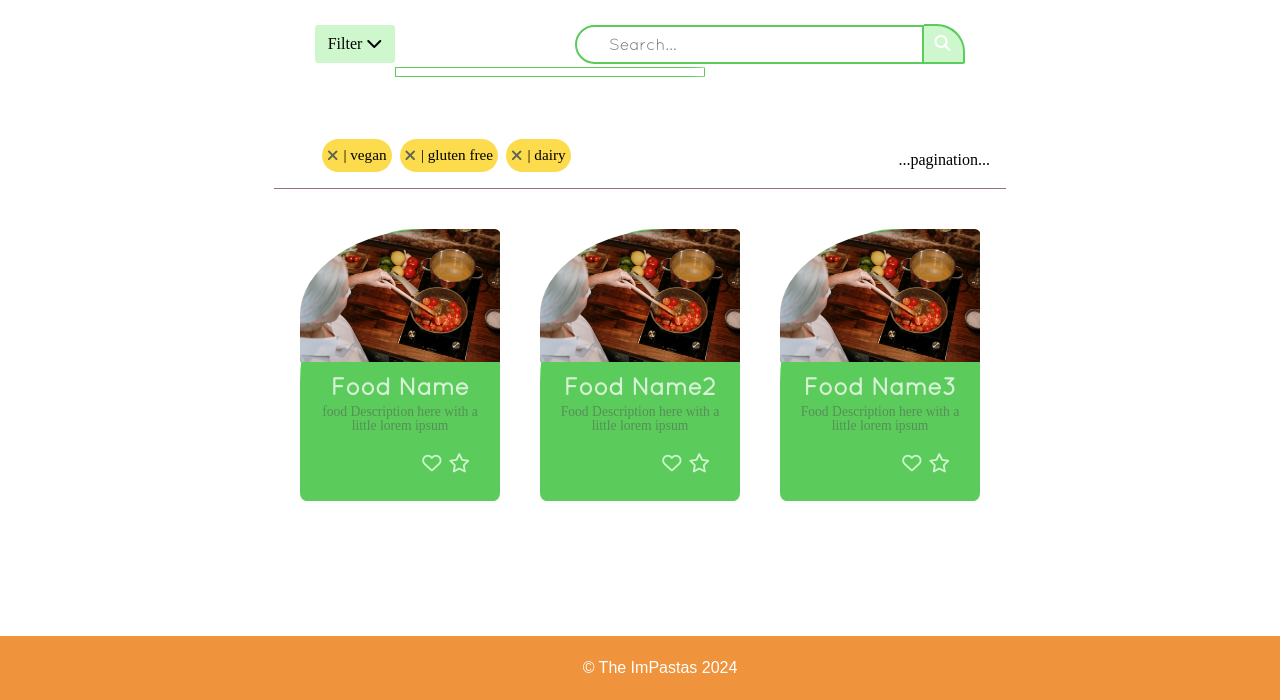
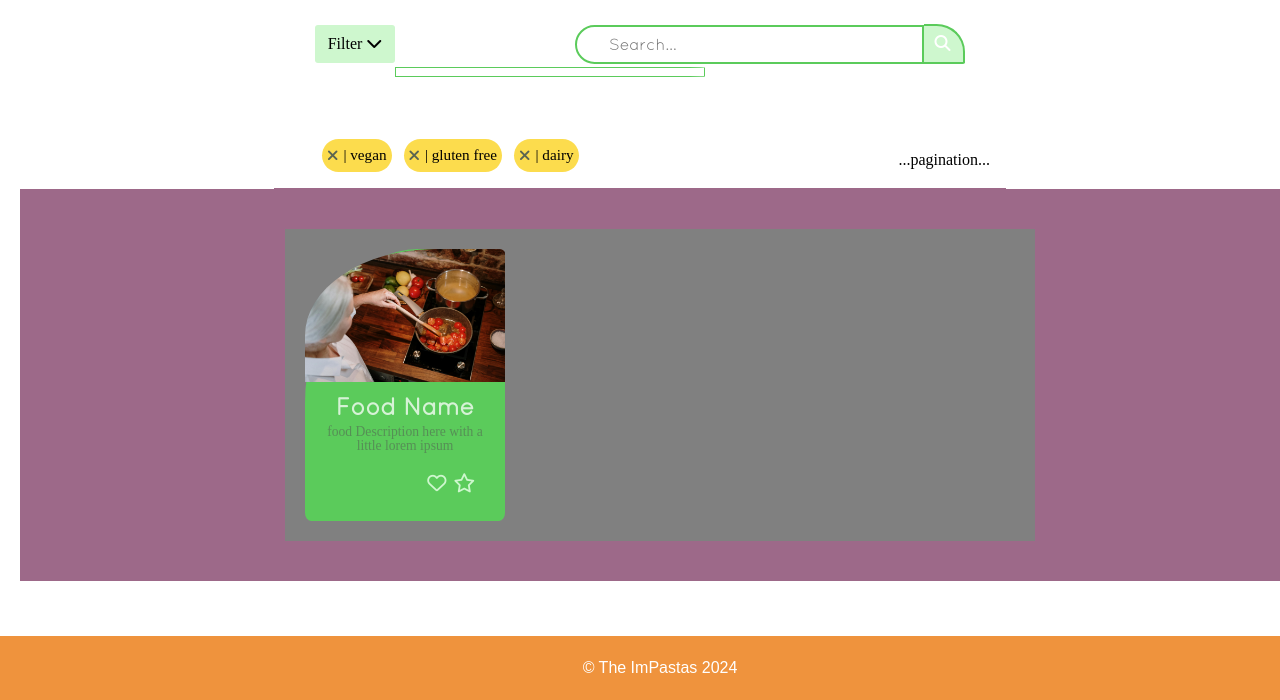
Before and after one commit to JenniferLarsen/TW-Course-2, a Node server app: page /results-page.html in a window 1280 px wide. Shown: the part 100-800 px from the top of the page. Run offline with Node 20, Linux system fonts and the light colour scheme; some libraries are stand-ins or nearby versions.

Commit message:
filter continuedø

```diff
--- a/public/results-page.html
+++ b/public/results-page.html
@@ -62,17 +62,17 @@
 
       <section id="filters-section">
           <div class="filters-page-container" >
-            <div class="selected-filters">
-                <li><i class="fa-solid fa-xmark" aria-valuetext="vegan"></i>| vegan</li>
-                <li><i class="fa-solid fa-xmark" aria-valuetext="gluten free"></i>| gluten free</li>
-                <li><i class="fa-solid fa-xmark" aria-valuetext="dairy"></i>| dairy</li>
+            <div id ="selected" class="selected-filters">
+                <li><i class="fa-solid fa-xmark"></i>| vegan</li>
+                <li><i class="fa-solid fa-xmark"></i>| gluten free</li>
+                <li><i class="fa-solid fa-xmark"></i>| dairy</li>
             </div>
             <div class="pagination"> ...pagination... </div>
           </div>
-
       </section>
 
       <section id="search-results">
+          <div class="search-results-container">
               <div class="card">
                 <img src="./images/pasta.jpg" alt="Food Image">
                 <h4 id="meal-name" class="meal-name">Food Name</h3>
@@ -82,24 +82,7 @@
                   <i class="fa-regular fa-star"></i>
                 </div>
             </div>
-          <div class="card">
-              <img src="./images/pasta.jpg" alt="Food Image">
-              <h4 id="meal-name" class="meal-name"> Food Name2</h3>
-              <p class="description">Food Description here with a little lorem ipsum</p>
-              <div class="user-actions">
-                <i class="fa-regular fa-heart"></i>
-                <i class="fa-regular fa-star"></i>
-              </div>
-            </div>
-          <div class="card">
-              <img src="./images/pasta.jpg" alt="Food Image">
-              <h4 id="meal-name" class="meal-name">Food Name3</h3>
-              <p class="description">Food Description here with a little lorem ipsum</p>
-              <div class="user-actions">
-                <!-- <span class="cook-time"> 30mins</span> -->
-                <i class="fa-regular fa-heart"></i>
-                <i class="fa-regular fa-star"></i>
-              </div>
+
           </div>
       </section>
 
--- a/public/results.css
+++ b/public/results.css
@@ -166,6 +166,7 @@
 
 /* filter item area styling */
 #filters-section{
+    display:inline-block;
     min-width: 100%;
     /* delete later */
     /* background-color: aqua; */
@@ -183,9 +184,10 @@
     /* delete later */
     /* background-color: grey; */
 }
+#selected{
+    font-family: 'Times New Roman', Times, serif;
+}
 .selected-filters{
-    display: flex;
-    flex-direction: row;
     margin-left: 2rem;
     max-width: 65%;
     /* delete later */
@@ -204,18 +206,37 @@
     padding-right: 5px;
     color:rgb(91, 101, 81);
 }
+
+
 /* content area styling */
+#search-results{
+    display: flex;
+    flex-direction: column;
+    justify-content: center;
+    align-items: center;
+    width: 100%;
+    background-color: #9D6989;
+}
+.search-results-container{
+    width: 750px;
+    background-color: grey;
+}
+.search-results-container{
+    display: flex;
+}
+/* card styling */
 img{
     width: 200px;
     border-radius: 65% 3% 0 0;
 }
 .card{
+    flex-direction: column;
     background-color: #5BCB5B;
     color: #568F56;
     border-radius: 57% 5% 3% 3%;
     padding-bottom: .5rem;
     width: 200px;
-    min-height: 150px;
+    max-height: 350px;
 }
 .my-card__media {
     background-image: url("./images/pasta.jpg");
--- a/public/results.js
+++ b/public/results.js
@@ -10,6 +10,18 @@
 drpDwnbtn.onclick = function(){
     drpDwn_a_list.classList.contains("show") ? arrow_icon.style.rotate = "0deg" : arrow_icon.style.rotate = "-180deg";
     drpDwn_a_list.classList.add("show");
+}
+//close dropdown
+window.onclick = function (e) {
+    if ((e.target.id !== "drop-text"  && e.target.id !== "arrow"
+         && e.target.className !== "dropdown-list-item"
+         && e.target.className !== "filtered-item")){
+
+        drpDwn_a_list.classList.remove("show");
+        drpDwn_b_list.classList.remove("show");
+        arrow_icon.style.rotate = "0deg";
+    }
+    console.log("current mouse target: " + e.target);
 }
 const categoryOptions = {
     clear: [],
@@ -45,40 +57,36 @@
         const optionElement = document.createElement('li');
         optionElement.className = 'filtered-item';
         optionElement.value = newOption;
+        optionElement.innerHTML = newOption;
         optionElement.innerText = newOption;
-        console.log(optionElement);
+        // console.log(optionElement);
         drpDwn_b_list.appendChild(optionElement);
     });
     refinedCategory(drpDwn_b_list);
 }
 function refinedCategory(list) {
-    // console.log(list);
-    const b_list_values = list.querySelectorAll("li")
-    console.log(b_list_values);
-    for(ctgry of b_list_values){
-        ctgry.onclick = (e) => {
-            console.log("clicked" + ctgry.innerText);
-            // selected_list.appendChild(ctgry);
-            selected_list.push(ctgry.innerHTML);
+    const b_list_values = list.querySelectorAll("li");
+    // console.log(b_list_values);
+    b_list_values.forEach(ctgry => {
+        ctgry.onclick = (e) =>{
+            console.log(ctgry.innerText);
+            //add refined to list
+            if(ctgry.value <= 0){
+                ctgry.value = 1;
+                selected_list.push(ctgry.innerText);
+                updateFilterWidgets( 1 ,selected_list);
+            }else if(ctgry.value >= 1){
+                //TODO: pop update selected list
+                updateFilterWidgets( 0 ,ctgry);
+            }
             console.log(selected_list);
+            console.log(ctgry.value);
+
         }
-        // let val = ctgry.getAttributeNode("value");
-        // ctgry.onclick = (e) => {
-        //     // callback()
-        //     setRefined(val.nodeValue);
-        // };
-    }
+
+    });
 }
 selectedCategory();
-
-
-
-window.onclick = function (e) {
-    if (e.target.id !== "dropdown" && e.target.classNames !== "dropdown-list-container" && e.target.id !== "b-list" && e.target.id !== "arrow"){
-        drpDwn_a_list.classList.remove("show");
-        arrow_icon.style.rotate = "0deg";
-    }
-}
 
 /* FILTER WIDGET RESPONSIVENESS
  - create click event for selected items
@@ -88,11 +96,28 @@
 */
 const filters_container = document.getElementById("filters-section");
 // const x_btn = document.getElementById();
-const selected_group_area = document.getElementsByClassName("selected-filters");
+const selected_group_area = document.getElementById("selected");
 const selected_list = [];
 
 console.log(selected_group_area);
-console.log(selected_list);
+function updateFilterWidgets(num, input){
+    // console.log("enter update filter widgets, " + num);
+    if(num > 0){
+        input.forEach( (item) => {
+            console.log(item);
+            const new_widget = document.createElement('li');
+            new_widget.innerText = item;
+            new_widget.textContent = `| ${item.toLowerCase()}`;
+            new_widget.innerHTML = `<i class="fa-solid fa-xmark">| ${item}</i>`;
+            console.log("new widget: ");
+            console.log(new_widget);
+            selected_group_area.appendChild(new_widget);
+            console.log(selected_group_area);
+
+        });
+    }
+
+ }
 
 /** save for later !!!!
  * document.querySelectorAll(".filtered-item").forEach((item) => (
@@ -106,3 +131,13 @@
 const searchInput = document.getElementById("search-box");
 const searchResultsContainer = document.getElementById("search-results");
 const search_btn = document.getElementById("search-icon");
+
+search_btn.addEventListener("click", () => {
+    performSearch();
+});
+
+function performSearch() {
+    const searchTerm = searchInput.value;
+    const ingredients = ingredientsInput.value;
+    const category = categoryDropdown.value;
+    let selections;
```
Lines whose indentation alone changed are shown as unchanged.
